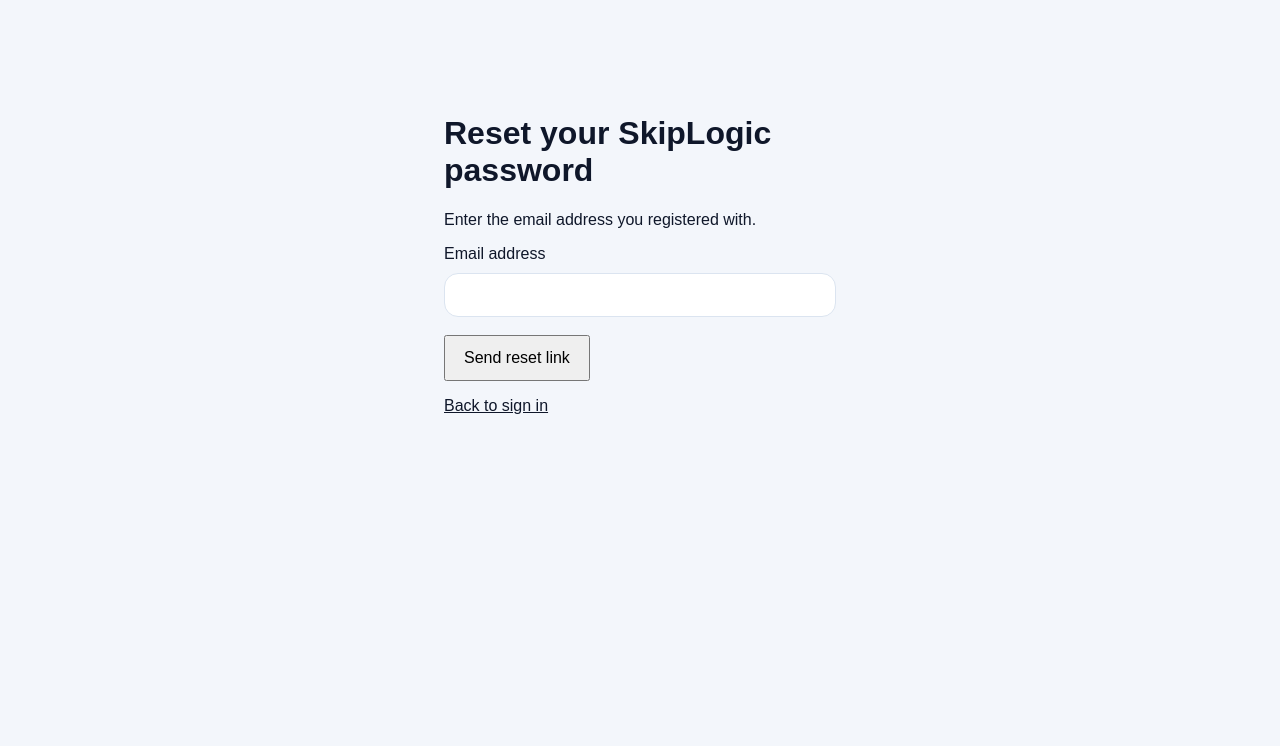
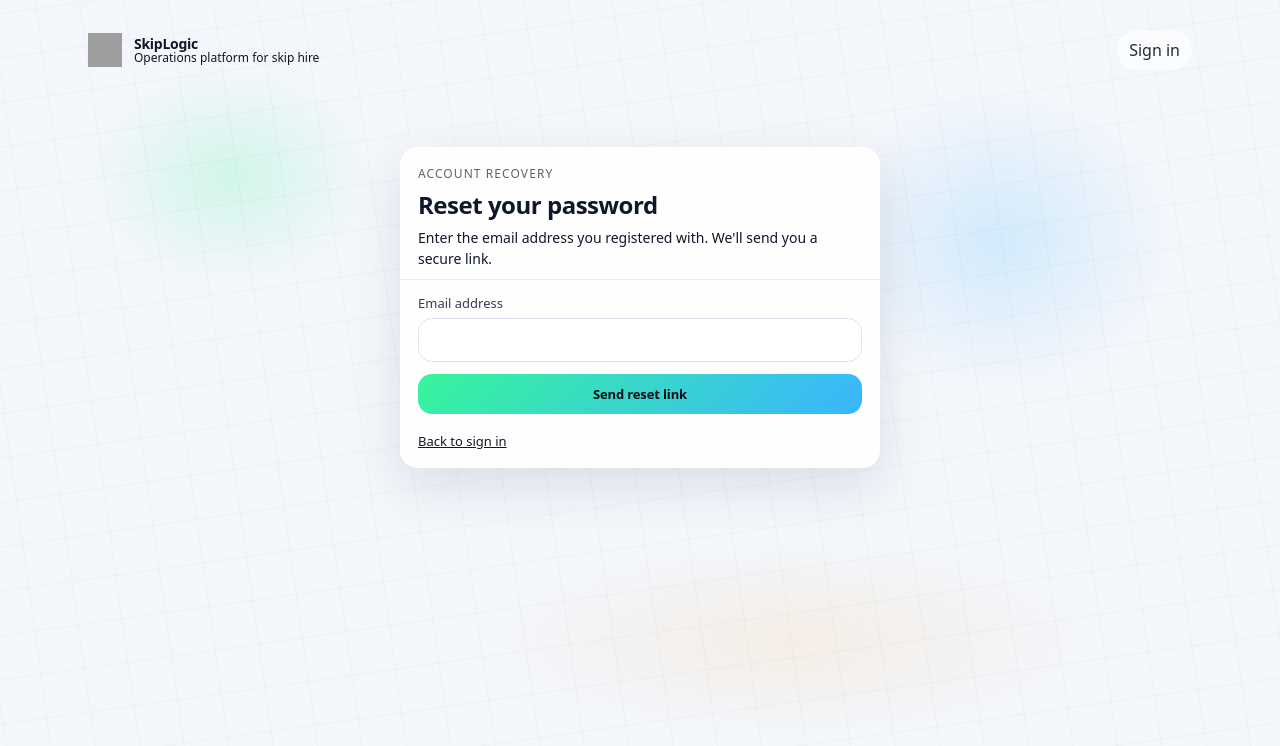
Before and after one commit to othomas555/SkipLogic, a Next.js app: page /forgot-password in a window 1280 px wide. Shown: the top 746 px of the page. Built offline with nearby package versions, Linux system fonts and the light colour scheme; no server answers; grey boxes are pictures that could not be loaded.

Commit message:
Brand password recovery with SkipLogic auth design

```diff
--- a/pages/forgot-password.js
+++ b/pages/forgot-password.js
@@ -1,33 +1,38 @@
+import Head from "next/head";
+import Image from "next/image";
+import Link from "next/link";
 import { useState } from "react";
-import Link from "next/link";
 import { supabase } from "../lib/supabaseClient";
+import styles from "../styles/auth.module.css";
 
 export default function ForgotPassword() {
-  const [email, setEmail] = useState("");
-  const [busy, setBusy] = useState(false);
-  const [message, setMessage] = useState("");
-  const [error, setError] = useState("");
+  const [email,setEmail]=useState("");
+  const [busy,setBusy]=useState(false);
+  const [message,setMessage]=useState("");
+  const [error,setError]=useState("");
   async function submit(e) {
-    e.preventDefault();
-    setBusy(true); setError(""); setMessage("");
+    e.preventDefault();setBusy(true);setMessage("");setError("");
     try {
-      const redirectTo = window.location.origin + "/reset-password";
-      const { error: authError } = await supabase.auth.resetPasswordForEmail(email.trim(), { redirectTo });
-      if (authError) throw authError;
-      setMessage("If an account exists for this email, a password reset link will arrive shortly. Check spam too.");
-    } catch (err) { setError(err.message || "Could not request password reset"); }
-    finally { setBusy(false); }
+      const {error:err}=await supabase.auth.resetPasswordForEmail(email.trim(),{redirectTo:"https://skip-logic.app/reset-password"});
+      if(err) throw err;
+      setMessage("If an account exists for this email, you'll receive a reset link shortly. Check your spam folder too.");
+    } catch(err) {setError(err.message||"Unable to send reset email");}
+    finally {setBusy(false);}
   }
-  return <main style={{maxWidth:440,margin:"70px auto",padding:24,fontFamily:"Arial,sans-serif"}}>
-    <h1>Reset your SkipLogic password</h1>
-    <p>Enter the email address you registered with.</p>
-    <form onSubmit={submit}>
-      <label>Email address<input type="email" required value={email} onChange={e=>setEmail(e.target.value)}
-        style={{display:"block",width:"100%",padding:12,margin:"10px 0 18px",boxSizing:"border-box"}} /></label>
-      <button disabled={busy} type="submit" style={{padding:"12px 18px"}}>{busy?"Sending…":"Send reset link"}</button>
-    </form>
-    {message && <p role="status">{message}</p>}
-    {error && <p role="alert" style={{color:"crimson"}}>{error}</p>}
-    <p><Link href="/login">Back to sign in</Link></p>
-  </main>;
+  return <><Head><title>Forgot password • SkipLogic</title></Head>
+    <div className={styles.page}><div className={styles.bg}/><div className={styles.grid}/>
+    <div className={styles.shell}><header className={styles.header}>
+      <Link href="/" className={styles.brand}><Image src="/brand/icon.svg" alt="SkipLogic" width={34} height={34}/>
+      <span className={styles.brandText}><span className={styles.brandName}>SkipLogic</span><span className={styles.brandTag}>Operations platform for skip hire</span></span></Link>
+      <Link href="/login" className={styles.headerPill}>Sign in</Link></header>
+      <main style={{maxWidth:480,margin:"55px auto"}}><div className={styles.card}>
+      <div className={styles.cardHeader}><div className={styles.eyebrow}>Account recovery</div>
+      <h1 className={styles.h2}>Reset your password</h1>
+      <p className={styles.sub}>Enter the email address you registered with. We'll send you a secure link.</p></div>
+      <form className={styles.form} onSubmit={submit}><label className={styles.label}>Email address
+      <input className="sl-input" type="email" autoComplete="email" required value={email} onChange={e=>setEmail(e.target.value)}/></label>
+      <button className="sl-btn sl-btnPrimary" disabled={busy} type="submit">{busy?"Sending…":"Send reset link"}</button>
+      {message&&<p role="status">{message}</p>}{error&&<p role="alert" style={{color:"#b42318"}}>{error}</p>}
+      <div className={styles.helpRow}><Link href="/login" className="sl-link">Back to sign in</Link></div></form></div></main>
+    </div></div></>;
 }
```
